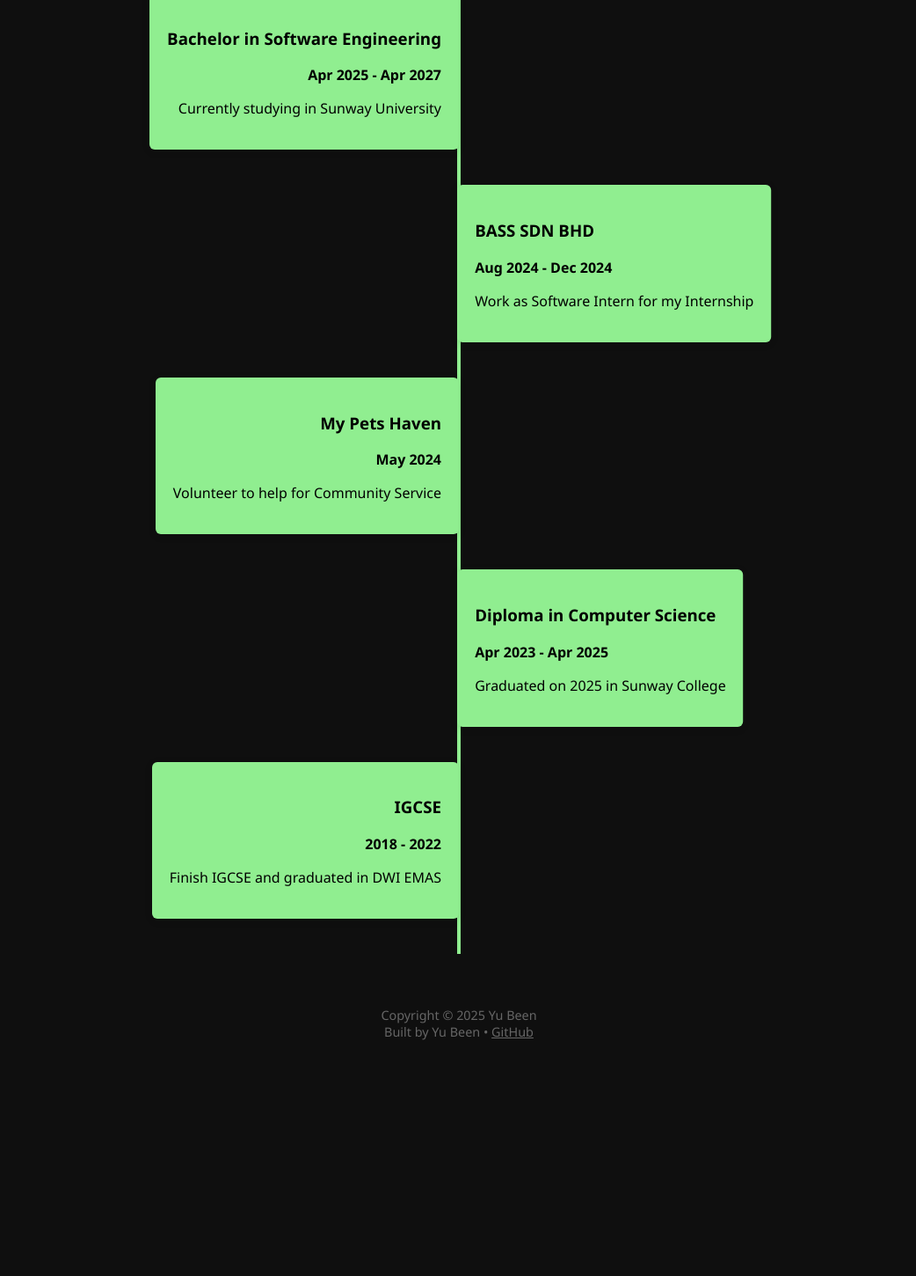
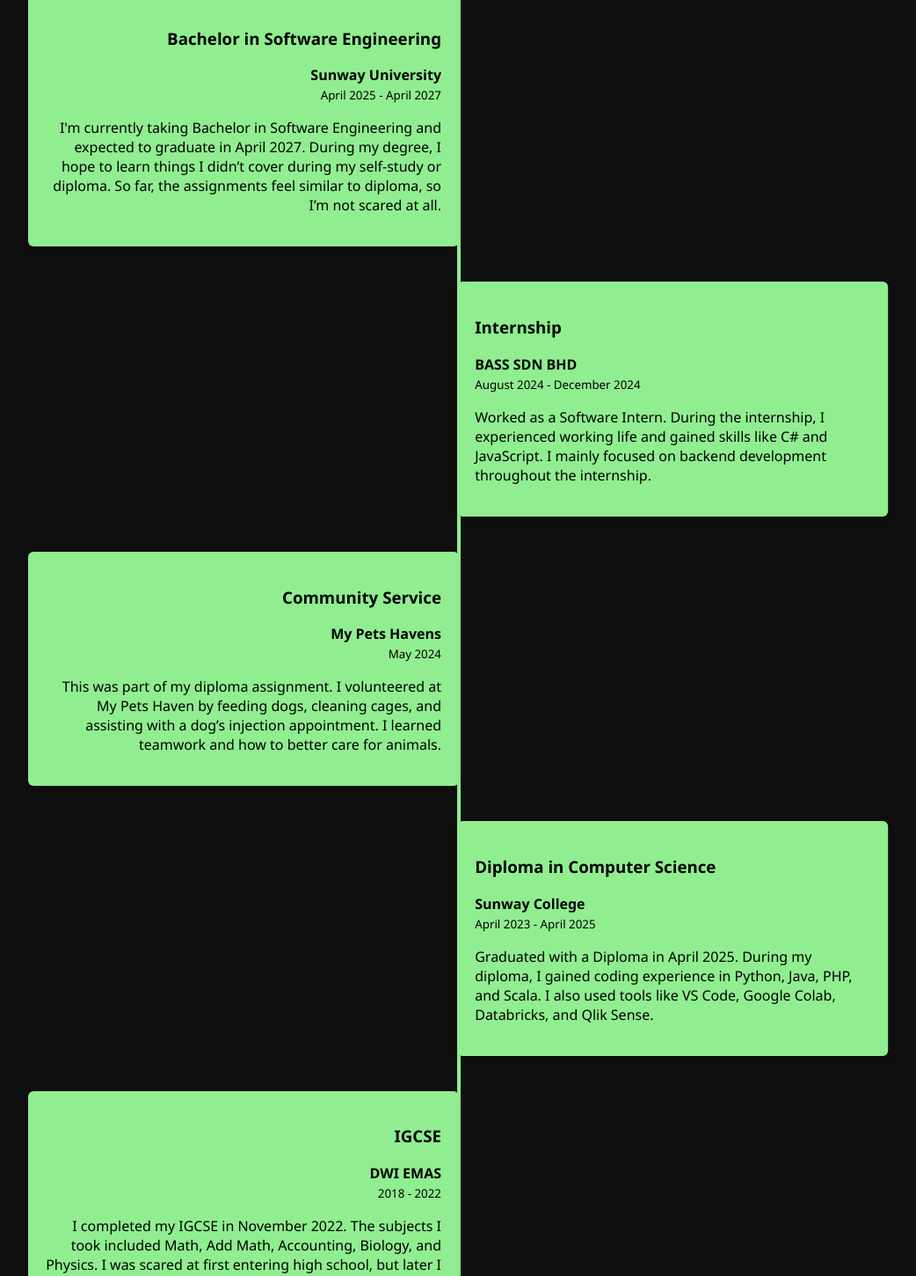
Before and after one commit to fru1tyyyy/my-portfolio, a React (Vite) app: page /Experience in a window 1280 px wide. Shown: the part 142-1592 px from the top of the page at 88% size, without its empty margins (118-1160 px from the left). Before the commit the page ends 1364 px from the top, so only its background shows below. Built offline with nearby package versions, Linux system fonts and the light colour scheme.

Commit message:
Update Experience.jsx

```diff
--- a/src/Experience.jsx
+++ b/src/Experience.jsx
@@ -18,36 +18,47 @@
         <div className="timeline-item left">
           <div className="content">
             <h3>Bachelor in Software Engineering</h3>
-            <strong>Apr 2025 - Apr 2027</strong>
-            <p>Currently studying in Sunway University</p>
+            <strong>Sunway University</strong><br></br>
+            <small>April 2025 - April 2027</small>
+            <p>I'm currently taking Bachelor in Software Engineering and expected to graduate in April 2027.
+              During my degree, I hope to learn things I didn’t cover during my self-study or diploma.
+              So far, the assignments feel similar to diploma, so I’m not scared at all.</p>
           </div>
         </div>
         <div className="timeline-item right">
           <div className="content">
-            <h3>BASS SDN BHD</h3>
-            <strong>Aug 2024 - Dec 2024</strong>
-            <p>Work as Software Intern for my Internship</p>
+            <h3>Internship</h3>
+            <strong>BASS SDN BHD</strong><br></br>
+            <small>August 2024 - December 2024</small>
+            <p>Worked as a Software Intern. During the internship, I experienced working life and gained skills like C# and JavaScript.
+                I mainly focused on backend development throughout the internship.</p>
           </div>
         </div>
         <div className="timeline-item left">
           <div className="content">
-            <h3>My Pets Haven</h3>
-            <strong>May 2024</strong>
-            <p>Volunteer to help for Community Service</p>
+            <h3>Community Service</h3>
+            <strong>My Pets Havens</strong><br></br>
+            <small>May 2024</small>
+            <p>This was part of my diploma assignment. I volunteered at My Pets Haven by feeding dogs, cleaning cages,
+                and assisting with a dog’s injection appointment. I learned teamwork and how to better care for animals.</p>
           </div>
         </div>
         <div className="timeline-item right">
           <div className="content">
             <h3>Diploma in Computer Science</h3>
-            <strong>Apr 2023 - Apr 2025</strong>
-            <p>Graduated on 2025 in Sunway College</p>
+            <strong>Sunway College</strong><br></br>
+            <small>April 2023 - April 2025</small>
+            <p>Graduated with a Diploma in April 2025. During my diploma, I gained coding experience in Python, Java, PHP, and Scala.
+              I also used tools like VS Code, Google Colab, Databricks, and Qlik Sense.</p>
           </div>
         </div>
         <div className="timeline-item left">
           <div className="content">
             <h3>IGCSE</h3>
-            <strong>2018 - 2022</strong>
-            <p>Finish IGCSE and graduated in DWI EMAS</p>
+            <strong>DWI EMAS</strong><br></br>
+            <small>2018 - 2022</small>
+            <p>I completed my IGCSE in November 2022. The subjects I took included Math, Add Math, Accounting, Biology, and Physics.
+                I was scared at first entering high school, but later I got used to it and wasn’t scared anymore.</p>
           </div>
         </div>
       </div>
```
